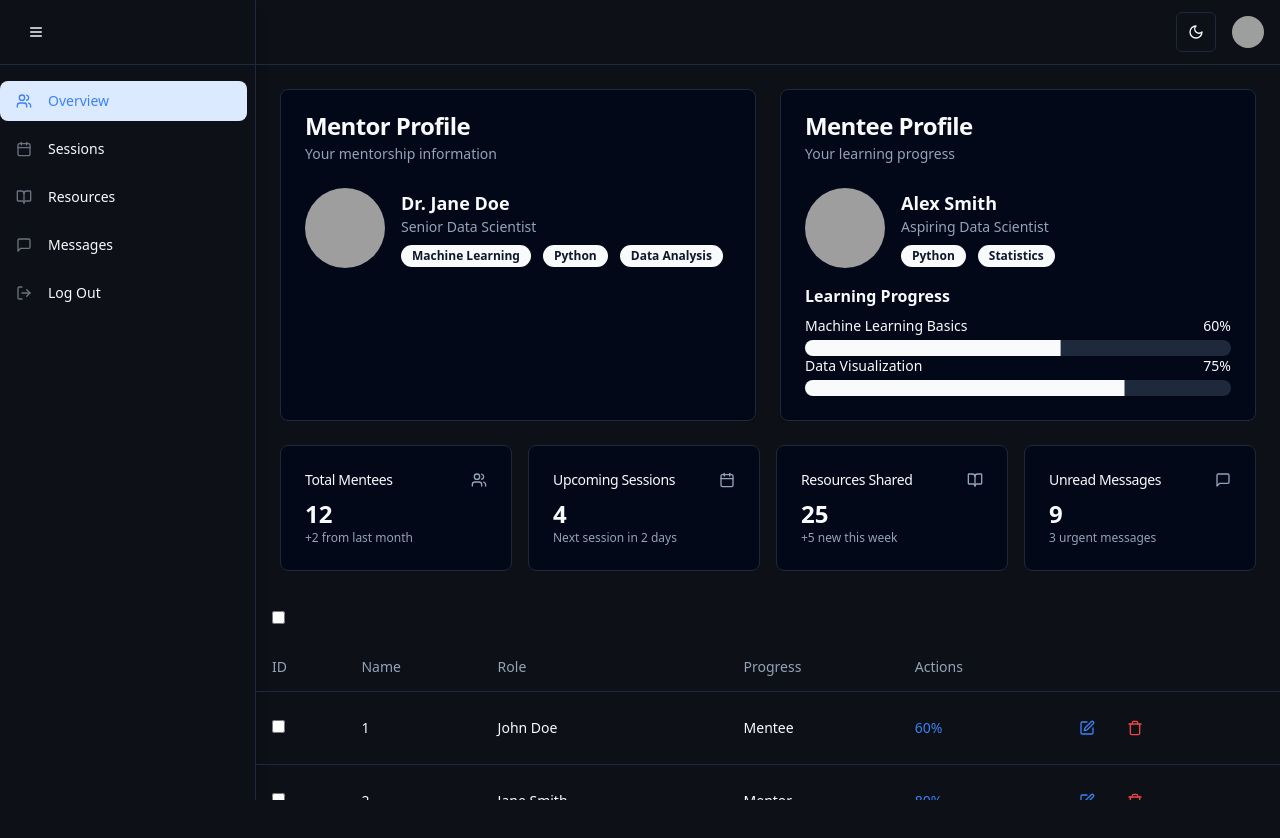
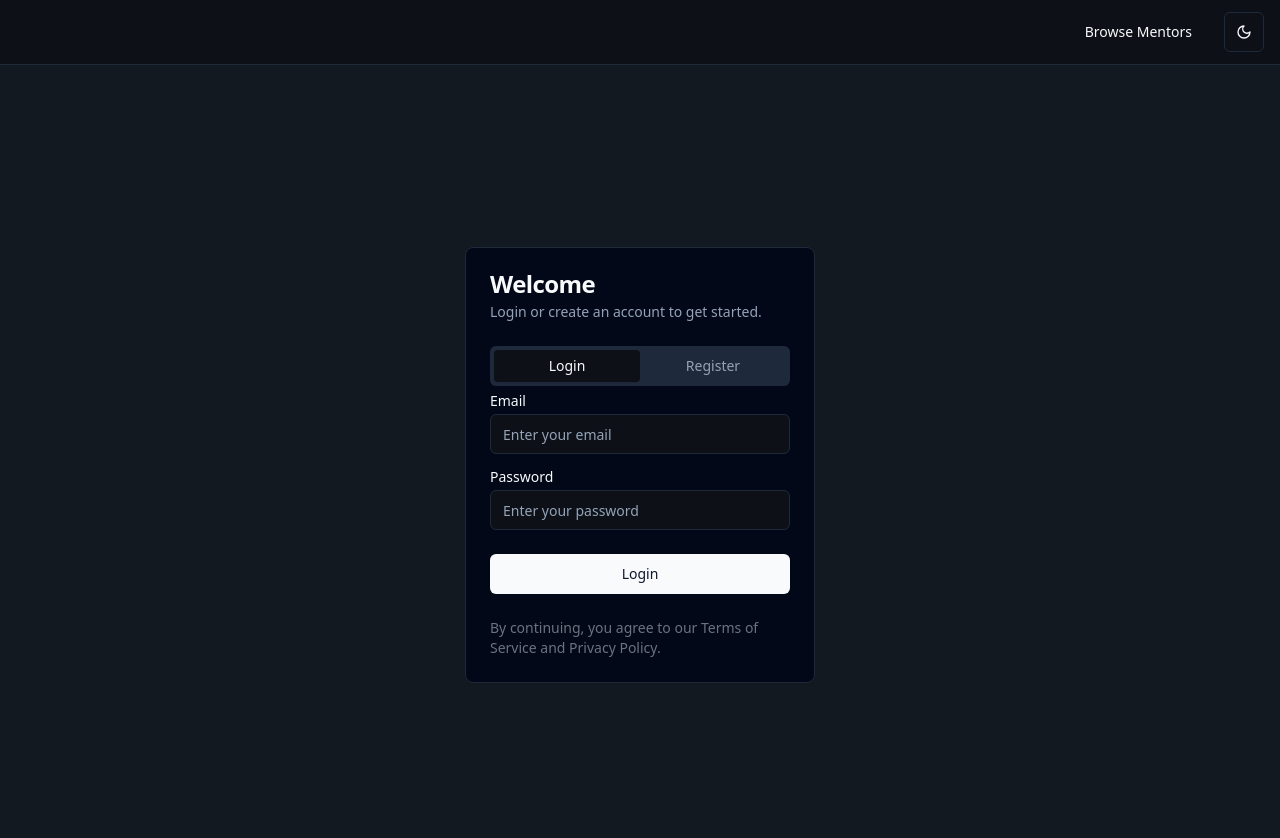
Before and after one commit to ktariayman/MentoringSy, a React (Vite) app in the folder client/: page /dashboard in a window 1280 px wide. Shown: the top 838 px of the page. Before the commit the page ends 800 px from the top, so only its background shows below. Built offline with nearby package versions, Linux system fonts and the light colour scheme; grey boxes are pictures that could not be loaded.

Commit message:
auth/ routes enhancement

```diff
--- a/client/src/App.tsx
+++ b/client/src/App.tsx
@@ -1,30 +1,63 @@
-import { BrowserRouter as Router, Routes, Route } from 'react-router-dom';
+import { createBrowserRouter, RouterProvider } from 'react-router-dom';
 import { ThemeProvider } from '@/components/theme-provider';
+import LoggedInRoutes from './routes/LoggedInRoutes';
+import NotLoggedInRoutes from './routes/NotLoggedInRoutes';
 import Dashboard from './pages/Dashboard';
 import Auth from './pages/Auth';
+import MenteeDashboard from './pages/Mentee';
+import MentorProfile from './pages/MentorProfile';
+import MentorBrowse from './pages/BrowseMentor';
 
 function App() {
+  const router = createBrowserRouter([
+    {
+      path: '/',
+      element: <NotLoggedInRoutes />,
+      children: [
+        {
+          path: '/',
+          element: <Auth />
+        }
+      ]
+    },
+    {
+      path: '/',
+      element: <LoggedInRoutes />,
+      children: [
+        {
+          path: '/',
+          element: <Dashboard />
+        },
+        {
+          path: '/dashboard',
+          element: <Dashboard />
+        },
+        {
+          path: '/mentee',
+          element: <MenteeDashboard />
+        },
+        {
+          path: '/mentors',
+          element: <MentorBrowse />
+        },
+        {
+          path: '/mentors/:id',
+          element: <MentorProfile />
+        }
+      ]
+    }
+  ]);
+
   return (
     <ThemeProvider
       defaultTheme='dark'
       storageKey='vite-ui-theme'
     >
-      <Router>
-        <div className='flex flex-col min-h-screen bg-background text-foreground'>
-          <main className='flex-1'>
-            <Routes>
-              <Route
-                path='/'
-                element={<Auth />}
-              />
-              <Route
-                path='/dashboard'
-                element={<Dashboard />}
-              />
-            </Routes>
-          </main>
-        </div>
-      </Router>
+      <div className='flex flex-col min-h-screen bg-background text-foreground'>
+        <main className='flex-1'>
+          <RouterProvider router={router} />
+        </main>
+      </div>
     </ThemeProvider>
   );
 }
--- a/client/src/pages/Auth.tsx
+++ b/client/src/pages/Auth.tsx
@@ -1,3 +1,4 @@
+import { Header } from '@/components/Header';
 import {
   Card,
   CardContent,
@@ -12,6 +13,13 @@ import RegisterForm from '@/forms/RegisterForm';
 
 export default function Auth() {
   return (
+    <>
+      <Header
+        isLoggedIn={false}
+        title='Auth'
+        onLogin={() => {}}
+        onLogout={() => {}}
+      />
       <div
         style={{ background: 'hsl(var(--background-light))' }}
         className='w-100 flex items-center justify-center min-h-screen bg-gray-100'
@@ -45,5 +53,6 @@ export default function Auth() {
           </CardFooter>
         </Card>
       </div>
+    </>
   );
 }
--- /dev/null
+++ b/client/src/routes/LoggedInRoutes.tsx
@@ -0,0 +1,8 @@
+import { Outlet } from 'react-router-dom';
+import { useAuthStore } from '@/store/auth.store';
+import Auth from '@/pages/Auth';
+
+export default function LoggedInRoutes(): JSX.Element {
+  const { isAuthenticated } = useAuthStore();
+  return isAuthenticated ? <Outlet /> : <Auth />;
+}
--- /dev/null
+++ b/client/src/routes/NotLoggedInRoutes.tsx
@@ -0,0 +1,7 @@
+import { useAuthStore } from '@/store/auth.store';
+import { Navigate, Outlet } from 'react-router-dom';
+
+export default function NotLoggedInRoutes(): JSX.Element {
+  const { isAuthenticated } = useAuthStore();
+  return isAuthenticated ? <Navigate to='/dashboard' /> : <Outlet />;
+}
--- a/client/src/store/auth.store.ts
+++ b/client/src/store/auth.store.ts
@@ -1,4 +1,6 @@
+import { SECOND } from '@/constants/index.constants';
 import { create } from 'zustand';
+import { persist } from 'zustand/middleware';
 
 type AuthState = {
   isAuthenticated: boolean;
@@ -8,26 +10,33 @@ type AuthState = {
   logout: (callback?: () => void) => void;
 };
 
-export const useAuthStore = create<AuthState>((set) => ({
+export const useAuthStore = create(
+  persist<AuthState>(
+    (set) => ({
       isAuthenticated: false,
       isLoading: false,
 
       login: async (callback?: () => void) => {
         set({ isLoading: true });
-    await new Promise((resolve) => setTimeout(resolve, 1000));
+        await new Promise((resolve) => setTimeout(resolve, SECOND));
         set({ isAuthenticated: true, isLoading: false });
         if (callback) callback();
       },
 
       register: async (callback?: () => void) => {
         set({ isLoading: true });
-    await new Promise((resolve) => setTimeout(resolve, 1000));
+        await new Promise((resolve) => setTimeout(resolve, SECOND));
         set({ isAuthenticated: true, isLoading: false });
         if (callback) callback();
       },
 
       logout: (callback?: () => void) => {
         set({ isAuthenticated: false });
-    if (callback) callback(); // Navigate to the login page
+        if (callback) callback();
       }
-}));
+    }),
+    {
+      name: 'auth-store'
+    }
+  )
+);
```
Lines whose indentation alone changed are shown as unchanged.
